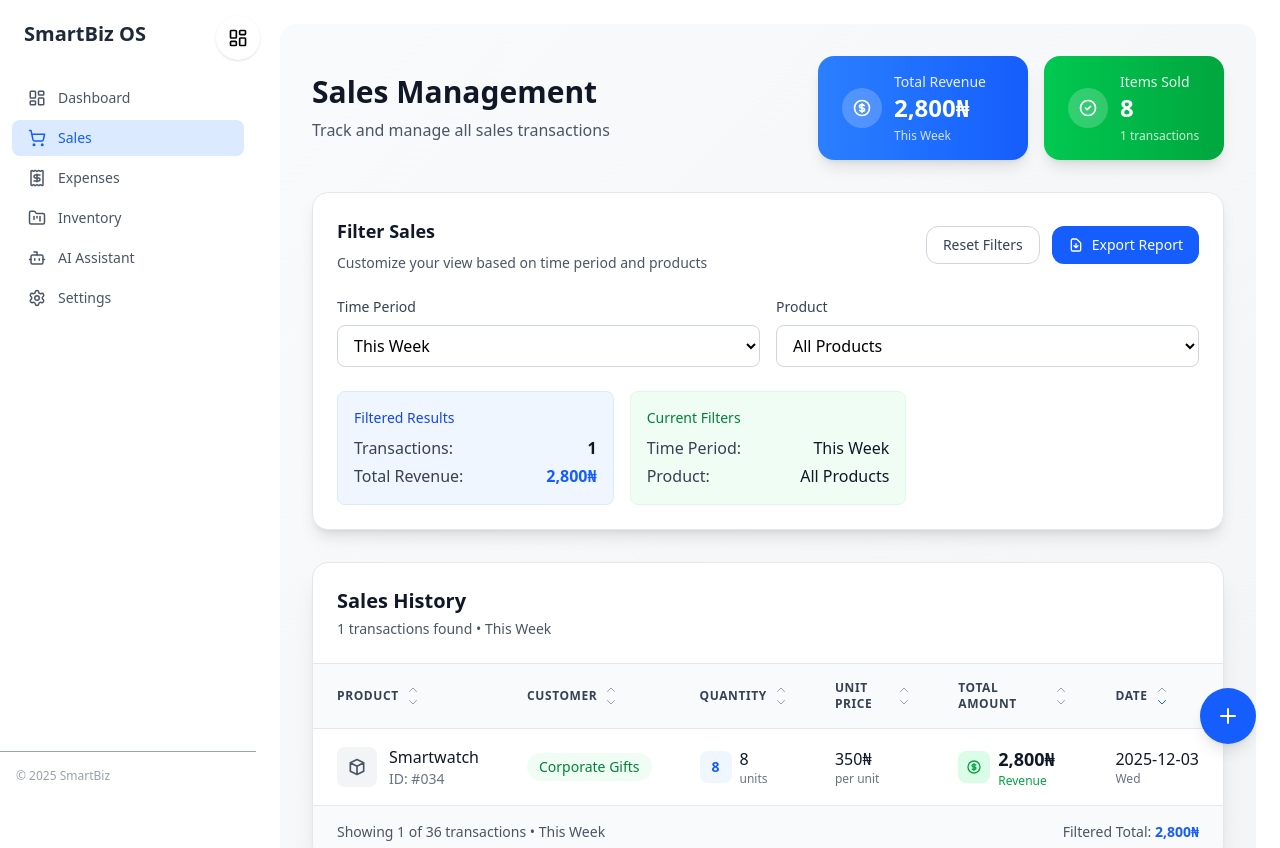
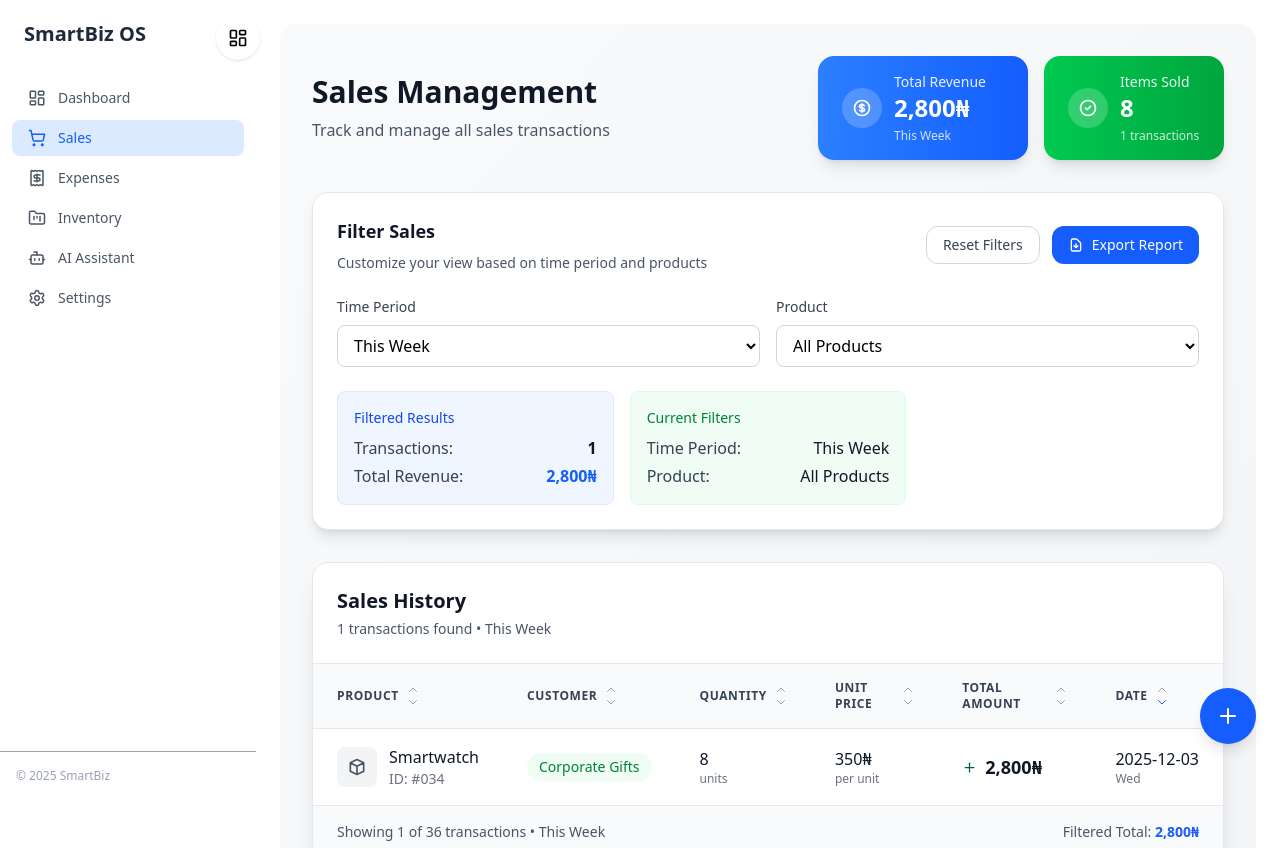
Before and after one commit to mac-101/SmartBiz-Os, a React (Vite) app: page /sales in a window 1280 px wide. Shown: the top 848 px of the page. Built offline with nearby package versions, Linux system fonts and the light colour scheme.

Commit message:
more good works

```diff
--- a/src/pages/expenses.jsx
+++ b/src/pages/expenses.jsx
@@ -1,6 +1,8 @@
 import React, { useState, useEffect } from "react";
 import FloatingBtn from "../components/floatingBtn";
 import { expense } from "../components/data";
+import { MinusIcon } from "lucide-react";
+
 
 export default function Expenses() {
   const [expenses, setExpenses] = useState(expense);
@@ -20,7 +22,7 @@ export default function Expenses() {
   const getDateRange = (filter) => {
     const today = new Date();
 
-    switch(filter) {
+    switch (filter) {
       case 'today':
         return getCurrentDate();
       case 'week':
@@ -72,7 +74,7 @@ export default function Expenses() {
     }
 
     // Apply sorting
-    switch(sortOrder) {
+    switch (sortOrder) {
       case 'newest':
         result.sort((a, b) => new Date(b.date) - new Date(a.date));
         break;
@@ -91,6 +93,8 @@ export default function Expenses() {
 
     setFilteredExpenses(result);
   }, [expenses, sortOrder, timeFilter, categoryFilter, selectedDate]);
+
+
 
   // Calculate totals based on filtered expenses
   const totalExpenses = filteredExpenses.reduce((acc, exp) => acc + exp.amount, 0);
@@ -120,7 +124,7 @@ export default function Expenses() {
           <div className="bg-linear-to-r from-red-500 to-red-600 text-white p-5 rounded-2xl shadow-lg">
             <div className="flex flex-col h-full">
               <div className="flex items-center gap-3 mb-3">
-        <div className="w-12 h-12 rounded-full bg-white/20 flex items-center justify-center flex-shrink-0">
+                <div className="w-12 h-12 rounded-full bg-white/20 flex items-center justify-center shrink-0">
                   <svg className="w-6 h-6" fill="none" stroke="currentColor" viewBox="0 0 24 24">
                     <path strokeLinecap="round" strokeLinejoin="round" strokeWidth="2" d="M17 9V7a2 2 0 00-2-2H5a2 2 0 00-2 2v6a2 2 0 002 2h2m2 4h10a2 2 0 002-2v-6a2 2 0 00-2-2H9a2 2 0 00-2 2v6a2 2 0 002 2zm7-5a2 2 0 11-4 0 2 2 0 014 0z" />
                   </svg>
@@ -147,7 +151,7 @@ export default function Expenses() {
           <div className="bg-linear-to-r from-orange-500 to-orange-600 text-white p-5 rounded-2xl shadow-lg">
             <div className="flex flex-col h-full">
               <div className="flex items-center gap-3 mb-3">
-        <div className="w-12 h-12 rounded-full bg-white/20 flex items-center justify-center flex-shrink-0">
+                <div className="w-12 h-12 rounded-full bg-white/20 flex items-center justify-center shrink-0">
                   <svg className="w-6 h-6" fill="none" stroke="currentColor" viewBox="0 0 24 24">
                     <path strokeLinecap="round" strokeLinejoin="round" strokeWidth="2" d="M13 7h8m0 0v8m0-8l-8 8-4-4-6 6" />
                   </svg>
@@ -169,7 +173,7 @@ export default function Expenses() {
           <div className="bg-linear-to-r from-amber-500 to-amber-600 text-white p-5 rounded-2xl shadow-lg">
             <div className="flex flex-col h-full">
               <div className="flex items-center gap-3 mb-3">
-        <div className="w-12 h-12 rounded-full bg-white/20 flex items-center justify-center flex-shrink-0">
+                <div className="w-12 h-12 rounded-full bg-white/20 flex items-center justify-center shrink-0">
                   <svg className="w-6 h-6" fill="none" stroke="currentColor" viewBox="0 0 24 24">
                     <path strokeLinecap="round" strokeLinejoin="round" strokeWidth="2" d="M9 19v-6a2 2 0 00-2-2H5a2 2 0 00-2 2v6a2 2 0 002 2h2a2 2 0 002-2zm0 0V9a2 2 0 012-2h2a2 2 0 012 2v10m-6 0a2 2 0 002 2h2a2 2 0 002-2m0 0V5a2 2 0 012-2h2a2 2 0 012 2v14a2 2 0 01-2 2h-2a2 2 0 01-2-2z" />
                   </svg>
@@ -367,8 +371,7 @@ export default function Expenses() {
                       <div className="text-sm font-medium text-gray-900">#{expense.id.toString().padStart(3, '0')}</div>
                     </td>
                     <td className="px-6 py-4 whitespace-nowrap">
-                      <span className={`inline-flex items-center px-3 py-1 rounded-full text-sm font-medium ${
-                        expense.category === 'Utilities' ? 'bg-blue-50 text-blue-700' :
+                      <span className={`inline-flex items-center px-3 py-1 rounded-full text-sm font-medium ${expense.category === 'Utilities' ? 'bg-blue-50 text-blue-700' :
                           expense.category === 'Salaries' ? 'bg-purple-50 text-purple-700' :
                             expense.category === 'Marketing' ? 'bg-pink-50 text-pink-700' :
                               expense.category === 'Office Supplies' ? 'bg-green-50 text-green-700' :
@@ -387,14 +390,11 @@ export default function Expenses() {
                     </td>
                     <td className="px-6 py-4 whitespace-nowrap">
                       <div className="flex items-center">
-                        <div className="w-8 h-8 rounded-lg bg-red-100 flex items-center justify-center mr-3">
-                          <svg className="w-4 h-4 text-red-600" fill="none" stroke="currentColor" viewBox="0 0 24 24">
-                            <path strokeLinecap="round" strokeLinejoin="round" strokeWidth="2" d="M12 8c-1.657 0-3 .895-3 2s1.343 2 3 2 3 .895 3 2-1.343 2-3 2m0-8c1.11 0 2.08.402 2.599 1M12 8V7m0 1v8m0 0v1m0-1c-1.11 0-2.08-.402-2.599-1M21 12a9 9 0 11-18 0 9 9 0 0118 0z" />
-                          </svg>
+                        <div className="rounded-lg text-red-700 font-extrabold flex items-center justify-center mr-1">
+                          <MinusIcon size={15} />
                         </div>
                         <div>
                           <div className="text-gray-900 font-bold">{expense.amount.toLocaleString()}₦</div>
-                          <div className="text-xs text-gray-500">Deducted</div>
                         </div>
                       </div>
                     </td>
@@ -455,7 +455,7 @@ export default function Expenses() {
         <h3 className="text-lg font-bold text-gray-900 mb-6">Expense Breakdown by Category</h3>
         <div className="grid grid-cols-1 md:grid-cols-2 lg:grid-cols-5 gap-4">
           {Array.from(new Set(expenses.map(e => e.category))).map(category => {
-            const categoryTotal = expenses
+            const categoryTotal = filteredExpenses
               .filter(e => e.category === category)
               .reduce((acc, e) => acc + e.amount, 0);
             const percentage = (categoryTotal / totalExpenses * 100).toFixed(1);
@@ -463,8 +463,7 @@ export default function Expenses() {
             return (
               <div key={category} className="p-4 border border-gray-200 rounded-xl hover:shadow-md transition-shadow">
                 <div className="flex justify-between items-start mb-2">
-                  <span className={`px-2 py-1 text-xs font-medium rounded ${
-                    category === 'Utilities' ? 'bg-blue-100 text-blue-800' :
+                  <span className={`px-2 py-1 text-xs font-medium rounded ${category === 'Utilities' ? 'bg-blue-100 text-blue-800' :
                       category === 'Salaries' ? 'bg-purple-100 text-purple-800' :
                         category === 'Marketing' ? 'bg-pink-100 text-pink-800' :
                           category === 'Office Supplies' ? 'bg-green-100 text-green-800' :
@@ -477,8 +476,7 @@ export default function Expenses() {
                 <div className="text-2xl font-bold text-gray-900">{categoryTotal.toLocaleString()}₦</div>
                 <div className="mt-2 w-full bg-gray-200 rounded-full h-2">
                   <div
-                    className={`h-2 rounded-full ${
-                      category === 'Utilities' ? 'bg-blue-500' :
+                    className={`h-2 rounded-full ${category === 'Utilities' ? 'bg-blue-500' :
                         category === 'Salaries' ? 'bg-purple-500' :
                           category === 'Marketing' ? 'bg-pink-500' :
                             category === 'Office Supplies' ? 'bg-green-500' :
--- a/src/pages/sales.jsx
+++ b/src/pages/sales.jsx
@@ -1,5 +1,6 @@
 import React, { useState, useMemo, useEffect } from "react";
 import FloatingBtn from "../components/floatingBtn.jsx";
+import { Plus } from "lucide-react";
 import { sales as salesData } from "../components/data.jsx";
 
 export default function Sales() {
@@ -200,9 +201,9 @@ export default function Sales() {
         {/* Summary Cards */}
         <div className="flex flex-wrap gap-4">
           {/* Total Revenue Card */}
-          <div className="bg-linear-to-r from-blue-500 to-blue-600 text-white px-4 sm:px-6 py-4 rounded-2xl shadow-lg flex-1 min-w-[160px] sm:min-w-[210px]">
+          <div className="bg-linear-to-r from-blue-500 to-blue-600 text-white px-4 sm:px-6 py-4 rounded-2xl shadow-lg flex-1 min-w-40 sm:min-w-[210px]">
             <div className="flex items-center gap-3">
-              <div className="w-8 h-8 sm:w-10 sm:h-10 rounded-full bg-white/20 flex items-center justify-center flex-shrink-0">
+              <div className="w-8 h-8 sm:w-10 sm:h-10 rounded-full bg-white/20 flex items-center justify-center shrink-0">
                 <svg className="w-4 h-4 sm:w-5 sm:h-5" fill="none" stroke="currentColor" viewBox="0 0 24 24">
                   <path strokeLinecap="round" strokeLinejoin="round" strokeWidth="2" d="M12 8c-1.657 0-3 .895-3 2s1.343 2 3 2 3 .895 3 2-1.343 2-3 2m0-8c1.11 0 2.08.402 2.599 1M12 8V7m0 1v8m0 0v1m0-1c-1.11 0-2.08-.402-2.599-1M21 12a9 9 0 11-18 0 9 9 0 0118 0z" />
                 </svg>
@@ -216,9 +217,9 @@ export default function Sales() {
           </div>
 
           {/* Items Sold Card */}
-          <div className="bg-linear-to-r from-green-500 to-green-600 text-white px-4 sm:px-6 py-4 rounded-2xl shadow-lg flex-1 min-w-[160px] sm:min-w-[180px]">
+          <div className="bg-linear-to-r from-green-500 to-green-600 text-white px-4 sm:px-6 py-4 rounded-2xl shadow-lg flex-1 min-w-40 sm:min-w-[180px]">
             <div className="flex items-center gap-3">
-              <div className="w-8 h-8 sm:w-10 sm:h-10 rounded-full bg-white/20 flex items-center justify-center flex-shrink-0">
+              <div className="w-8 h-8 sm:w-10 sm:h-10 rounded-full bg-white/20 flex items-center justify-center shrink-0">
                 <svg className="w-4 h-4 sm:w-5 sm:h-5" fill="none" stroke="currentColor" viewBox="0 0 24 24">
                   <path strokeLinecap="round" strokeLinejoin="round" strokeWidth="2" d="M9 12l2 2 4-4m6 2a9 9 0 11-18 0 9 9 0 0118 0z" />
                 </svg>
@@ -260,7 +261,6 @@ export default function Sales() {
           </div>
         </div>
 
-        {/* Filter Grid - Only Time and Product */}
         {/* Filter Grid - Only Time and Product */}
         <div className="grid grid-cols-1 md:grid-cols-2 gap-4 mt-6">
           {/* Time Filter */}
@@ -592,15 +592,11 @@ export default function Sales() {
                       </span>
                     </td>
                     <td className="px-6 py-4 whitespace-nowrap">
-                      <div className="flex items-center">
-                        <div className="w-8 h-8 rounded-lg bg-blue-50 flex items-center justify-center mr-2">
-                          <span className="text-sm font-bold text-blue-600">{sale.quantity}</span>
-                        </div>
-                        <div>
-                          <div className="text-gray-900 font-medium">{sale.quantity}</div>
-                          <div className="text-xs text-gray-500">units</div>
-                        </div>
+                      <div>
+                        <div className="text-gray-900 font-medium">{sale.quantity}</div>
+                        <div className="text-xs text-gray-500">units</div>
                       </div>
+
                     </td>
                     <td className="px-6 py-4 whitespace-nowrap text-gray-900">
                       <div className="font-medium">{sale.price?.toLocaleString()}₦</div>
@@ -608,14 +604,11 @@ export default function Sales() {
                     </td>
                     <td className="px-6 py-4 whitespace-nowrap">
                       <div className="flex items-center">
-                        <div className="w-8 h-8 rounded-lg bg-green-100 flex items-center justify-center mr-2">
-                          <svg className="w-4 h-4 text-green-600" fill="none" stroke="currentColor" viewBox="0 0 24 24">
-                            <path strokeLinecap="round" strokeLinejoin="round" strokeWidth="2" d="M12 8c-1.657 0-3 .895-3 2s1.343 2 3 2 3 .895 3 2-1.343 2-3 2m0-8c1.11 0 2.08.402 2.599 1M12 8V7m0 1v8m0 0v1m0-1c-1.11 0-2.08-.402-2.599-1M21 12a9 9 0 11-18 0 9 9 0 0118 0z" />
-                          </svg>
+                        <div className="rounded-lg text-green-800 font-extrabold flex items-center justify-center mr-2">
+                          <Plus size={15} />
                         </div>
                         <div>
                           <div className="text-gray-900 font-bold text-lg">{sale.total.toLocaleString()}₦</div>
-                          <div className="text-xs text-green-600 font-medium">Revenue</div>
                         </div>
                       </div>
                     </td>
```
Lines whose indentation alone changed are shown as unchanged.
